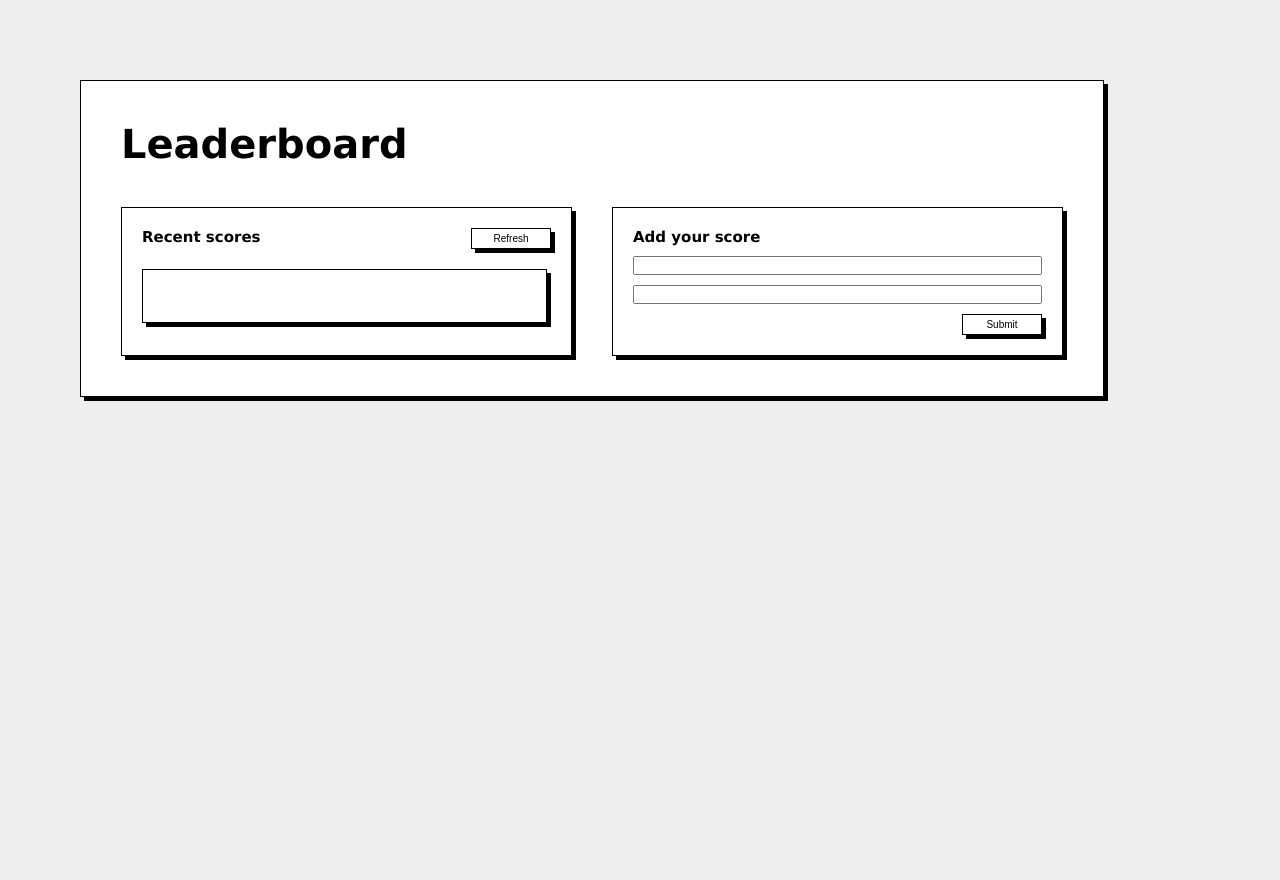
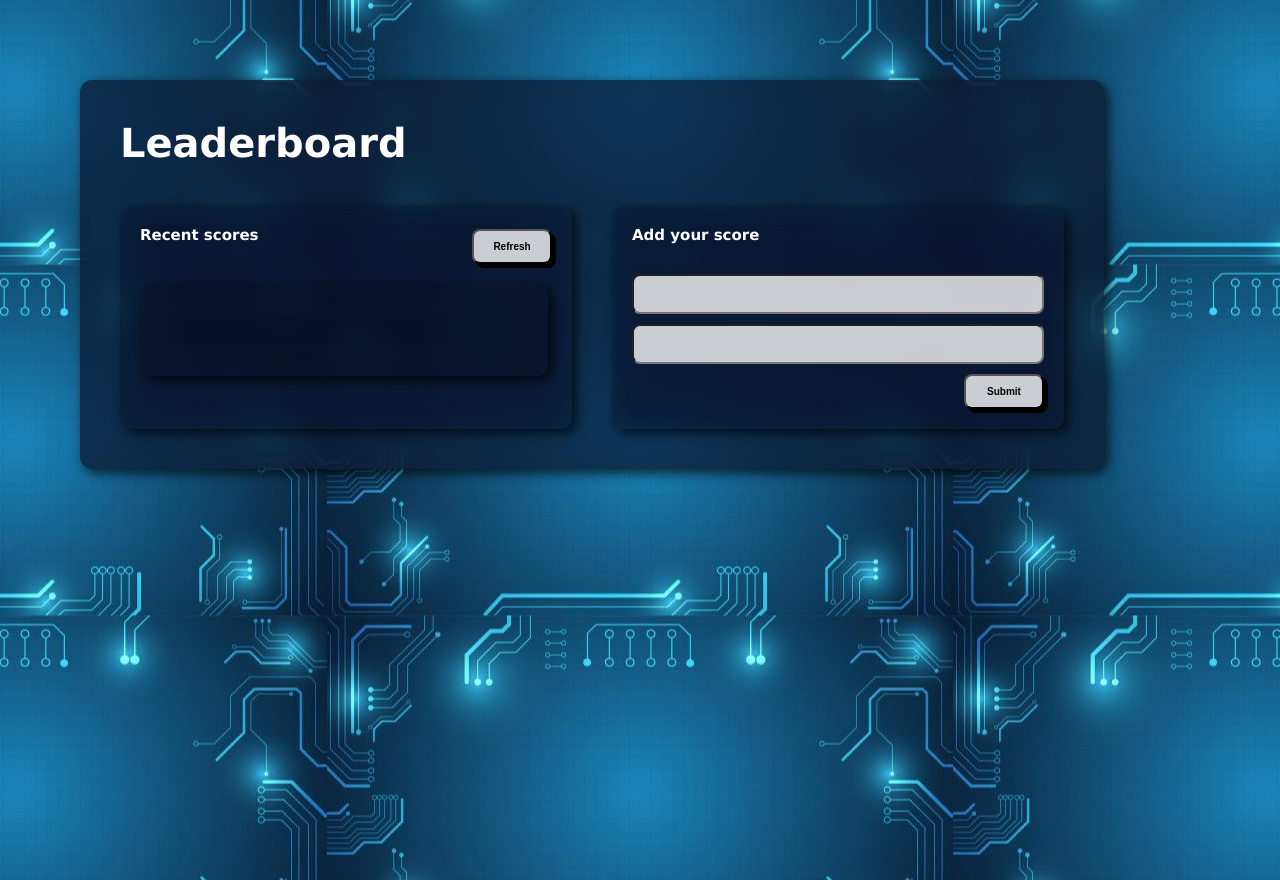
Before and after one commit to andres-condezo/Leaderboard, a website built with webpack: page src/template.html in a window 1280 px wide. Built offline with nearby package versions, Linux system fonts and the light colour scheme; no server answers.

Commit message:
Style(style.css): [Update block styles]

```diff
--- a/src/css/style.css
+++ b/src/css/style.css
@@ -23,11 +23,12 @@ body {
   overflow-x: hidden;
   transition: all 0.4s ease-out;
   background-color: #eee;
+  background-image: url('../img/bg.jpg');
+  background-position: center;
 }
 
 main {
   width: 80%;
-  background-color: #fff;
   display: flex;
   flex-direction: column;
   justify-content: center;
@@ -37,8 +38,11 @@ main {
   margin-top: 8rem;
   margin-left: 8rem;
   padding: 4rem;
-  box-shadow: 4px 4px 0 rgba(0, 0, 0, 8);
-  border: solid 1px black;
+  box-shadow: 4px 4px 12px rgba(0, 0, 0, 0.7);
+  backdrop-filter: blur(16px) saturate(180%);
+  -webkit-backdrop-filter: blur(16px) saturate(180%);
+  background-color: rgba(17, 25, 40, 0.75);
+  border-radius: 12px;
 }
 
 .title {
@@ -53,13 +57,14 @@ main {
   font-family: var(--font-sans);
   font-weight: bold;
   font-size: 1.4rem;
-  color: green;
+  color: #fff;
 }
 
 h1 {
   display: flex;
   justify-content: flex-start;
   font-size: 4rem;
+  color: #fff;
 }
 
 .section-container {
@@ -75,8 +80,11 @@ h1 {
   justify-content: flex-start;
   gap: 2rem;
   padding: 2rem;
-  box-shadow: 4px 4px 0 rgba(0, 0, 0, 8);
-  border: solid 1px black;
+  box-shadow: 4px 4px 12px rgba(0, 0, 0, 0.7);
+  backdrop-filter: blur(16px) saturate(180%);
+  -webkit-backdrop-filter: blur(16px) saturate(180%);
+  background-color: rgba(0, 0, 0, 0.1);
+  border-radius: 12px;
 }
 
 .header-lb {
@@ -88,7 +96,11 @@ h1 {
   width: 99%;
   min-height: 50%;
   box-shadow: 4px 4px 0 rgba(0, 0, 0, 8);
-  border: solid 1px black;
+  box-shadow: 4px 4px 12px rgba(0, 0, 0, 0.7);
+  backdrop-filter: blur(16px) saturate(180%);
+  -webkit-backdrop-filter: blur(16px) saturate(180%);
+  background-color: rgba(0, 0, 0, 0.1);
+  border-radius: 12px;
 }
 
 .article {
@@ -101,8 +113,13 @@ h1 {
   font-family: Verdana, Geneva, Tahoma, sans-serif;
 }
 
+.score-container .article {
+  color: #fff;
+  background-color: rgba(0, 0, 0, 0.3);
+}
+
 .score-container .article:nth-child(odd) {
-  background-color: lightgray;
+  background-color: rgba(0, 0, 0, 0.1);
 }
 
 .score-container .article span {
@@ -121,9 +138,18 @@ h1 {
   display: flex;
   flex-direction: column;
   justify-content: flex-start;
-  box-shadow: 4px 4px 0 rgba(0, 0, 0, 8);
-  border: solid 1px black;
+  box-shadow: 4px 4px 12px rgba(0, 0, 0, 0.7);
   gap: 1rem;
+  max-height: 30rem;
+  backdrop-filter: blur(16px) saturate(180%);
+  -webkit-backdrop-filter: blur(16px) saturate(180%);
+  background-color: rgba(0, 0, 0, 0.1);
+  border-radius: 12px;
+}
+
+h2 {
+  color: #fff;
+  margin-bottom: 2rem;
 }
 
 .right-block form {
@@ -134,16 +160,21 @@ h1 {
 
 .right-block form input {
   outline: none;
+  height: 4rem;
+  padding: 1.4rem;
+  border-radius: 8px;
+  background-color: rgba(250, 250, 250, 0.8);
 }
 
 .btn {
   width: 8rem;
   align-self: flex-end;
-  border: 1px solid var(--primary-color);
+  border-radius: 8px;
   box-shadow: 4px 4px 0 var(--primary-color);
-  padding: 0.4rem;
-  background-color: #fff;
+  padding: 1rem;
+  background-color: rgba(250, 250, 250, 0.8);
   font-size: 1rem;
+  font-weight: bold;
   cursor: pointer;
 }
 
```
